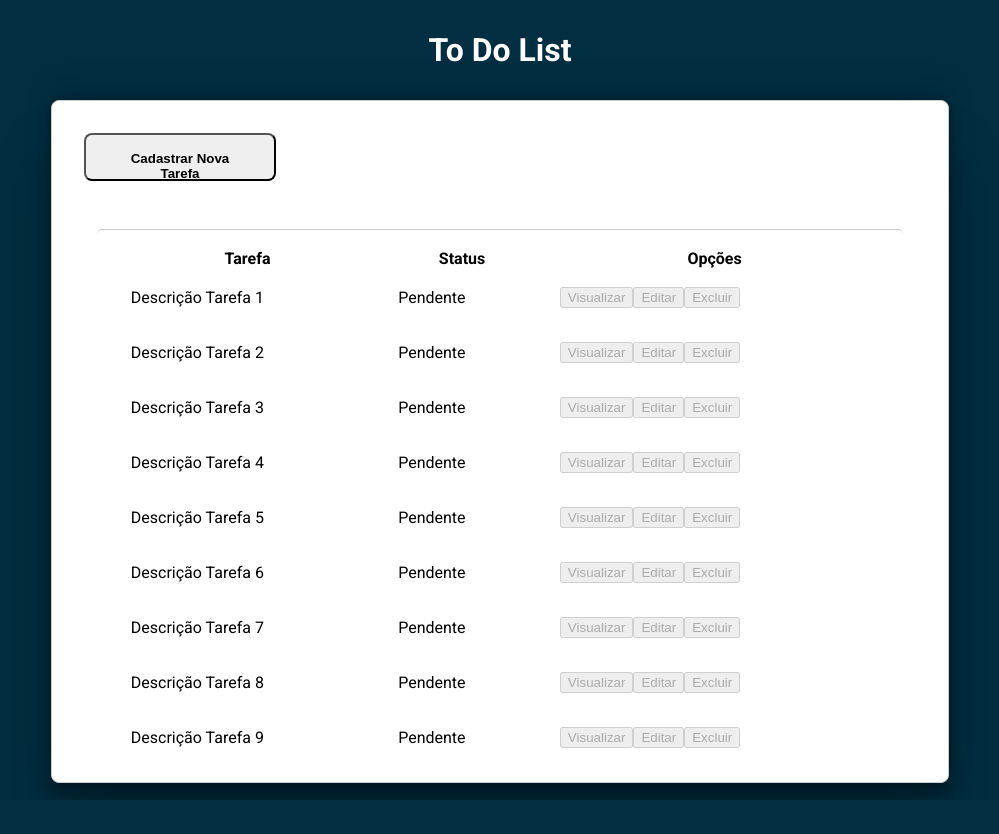
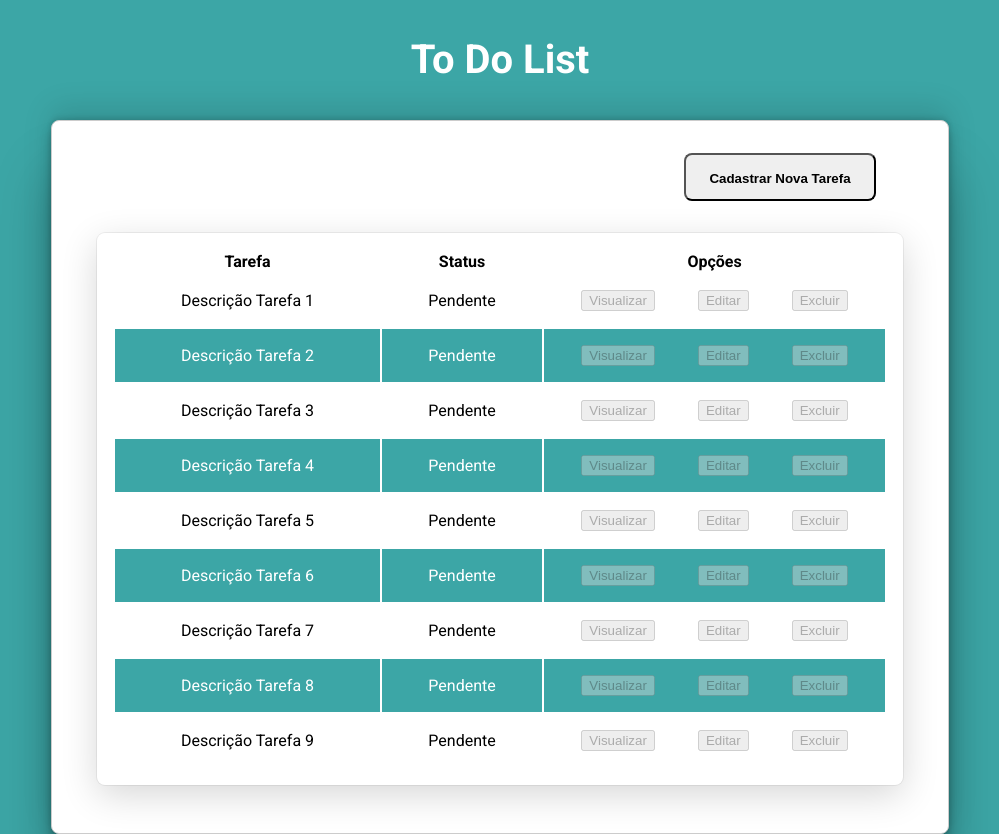
Before and after one commit to lcavalcanti393/ToDo-List, a React (Vite) app: page / in a window 1280 px wide. Shown: the whole page, without its empty margins (140-1139 px from the left). Before the commit the page ends 800 px from the top, so only its background shows below. Built offline with nearby package versions, Linux system fonts and the light colour scheme.

Commit message:
Alining table's data and making a beautiful layout =D

```diff
--- a/index.html
+++ b/index.html
@@ -11,7 +11,7 @@
 
     <link href="https://fonts.googleapis.com/css2?family=Roboto:wght@400;700&display=swap" rel="stylesheet">
 
-    <title>Vite + React + TS</title>
+    <title>To Do List</title>
   </head>
   <body>
     <div id="root"></div>
--- a/src/Components/Header.module.css
+++ b/src/Components/Header.module.css
@@ -15,4 +15,5 @@
 
     color: var(--white);
     font-weight: bold;
+    font-size: 2.5rem;
 }
--- a/src/Components/Table.module.css
+++ b/src/Components/Table.module.css
@@ -26,21 +26,25 @@
 
 .taskHeader {
     display: flex;
-    padding: 2rem;
+    padding: 2rem 0;
+
+    flex-direction: row-reverse;
+
+    margin-right: 4.5rem;
 }
 
 
 .taskHeader > button[type=submit] {
     height: 3rem;
     width: 12rem;
-    justify-content: end;
     cursor: pointer;
-    padding: 1rem 1.5rem;
+    padding: 1rem;
     font-weight: bold;
     border-radius: 8px;
+
+
 }
 .taskHeader > button[type=submit] strong {
-
     align-items: center;
     justify-content: center;
 
@@ -51,14 +55,29 @@
 
     margin: 0 auto;
 
-    margin-top: 1rem;
-    border-top: 1px solid #c9c9c9;
-    border-radius: 5px;
+    margin-bottom: 3rem;
+    border-radius: 8px;
+    padding: 1rem;
 
-    padding: 1rem;
+    box-shadow: rgba(0, 0, 0, 0.16) 0px 10px 36px 0px, rgba(0, 0, 0, 0.06) 0px 0px 0px 1px;
 }
 
-.table tr, td {
+.table tbody tr:nth-child(even) {
+    background-color: var(--fourth-color);
+    color: #fff;
+}
+
+.table tr td{
     padding: 1rem;
+    text-align: center;
 
 }
+
+.buttons {
+    display: flex;
+    justify-content: space-around;
+
+    align-items: center;
+
+    margin: 0 auto;
+}
--- a/src/Components/Table.tsx
+++ b/src/Components/Table.tsx
@@ -23,7 +23,7 @@ export function Table(){
                         <tr>
                             <td>Descrição Tarefa 1</td>
                             <td>Pendente</td>
-                            <td>
+                            <td className={styles.buttons}>
                                 <button disabled>Visualizar</button>
                                 <button disabled>Editar</button>
                                 <button disabled>Excluir</button>
@@ -32,7 +32,7 @@ export function Table(){
                         <tr>
                             <td>Descrição Tarefa 2</td>
                             <td>Pendente</td>
-                            <td>
+                            <td className={styles.buttons}>
                                 <button disabled>Visualizar</button>
                                 <button disabled>Editar</button>
                                 <button disabled>Excluir</button>
@@ -41,7 +41,7 @@ export function Table(){
                         <tr>
                             <td>Descrição Tarefa 3</td>
                             <td>Pendente</td>
-                            <td>
+                            <td className={styles.buttons}>
                                 <button disabled>Visualizar</button>
                                 <button disabled>Editar</button>
                                 <button disabled>Excluir</button>
@@ -50,7 +50,7 @@ export function Table(){
                         <tr>
                             <td>Descrição Tarefa 4</td>
                             <td>Pendente</td>
-                            <td>
+                            <td className={styles.buttons}>
                                 <button disabled>Visualizar</button>
                                 <button disabled>Editar</button>
                                 <button disabled>Excluir</button>
@@ -59,7 +59,7 @@ export function Table(){
                         <tr>
                             <td>Descrição Tarefa 5</td>
                             <td>Pendente</td>
-                            <td>
+                            <td className={styles.buttons}>
                                 <button disabled>Visualizar</button>
                                 <button disabled>Editar</button>
                                 <button disabled>Excluir</button>
@@ -68,7 +68,7 @@ export function Table(){
                         <tr>
                             <td>Descrição Tarefa 6</td>
                             <td>Pendente</td>
-                            <td>
+                            <td className={styles.buttons}>
                                 <button disabled>Visualizar</button>
                                 <button disabled>Editar</button>
                                 <button disabled>Excluir</button>
@@ -77,7 +77,7 @@ export function Table(){
                         <tr>
                             <td>Descrição Tarefa 7</td>
                             <td>Pendente</td>
-                            <td>
+                            <td className={styles.buttons}>
                                 <button disabled>Visualizar</button>
                                 <button disabled>Editar</button>
                                 <button disabled>Excluir</button>
@@ -86,7 +86,7 @@ export function Table(){
                         <tr>
                             <td>Descrição Tarefa 8</td>
                             <td>Pendente</td>
-                            <td>
+                            <td className={styles.buttons}>
                                 <button disabled>Visualizar</button>
                                 <button disabled>Editar</button>
                                 <button disabled>Excluir</button>
@@ -95,7 +95,7 @@ export function Table(){
                         <tr>
                             <td>Descrição Tarefa 9</td>
                             <td>Pendente</td>
-                            <td>
+                            <td className={styles.buttons}>
                                 <button disabled>Visualizar</button>
                                 <button disabled>Editar</button>
                                 <button disabled>Excluir</button>
--- a/src/global.css
+++ b/src/global.css
@@ -7,7 +7,7 @@
 
     --first-color: #012E40;
     --second-color: #024959;
-    --third-color: ##026773;
+    --third-color: #026773;
     --fourth-color: #3CA6A6;
     --fifth-color: #F2E3D5;
 }
@@ -24,5 +24,5 @@ body {
 
     font-family: 'Roboto', sans-serif;
 
-    background-color: var(--first-color);
+    background-color: var(--fourth-color);
 }
```
